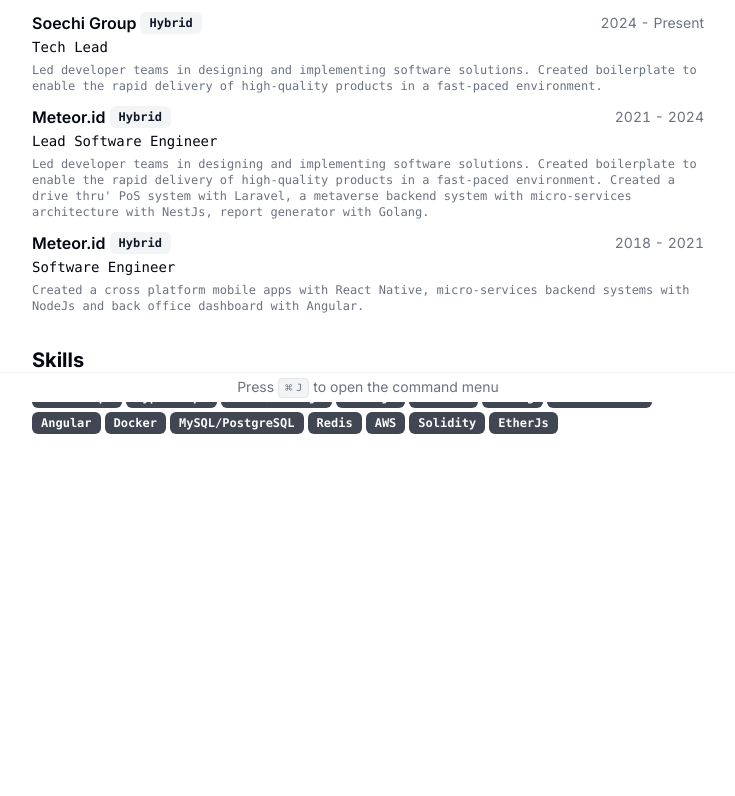
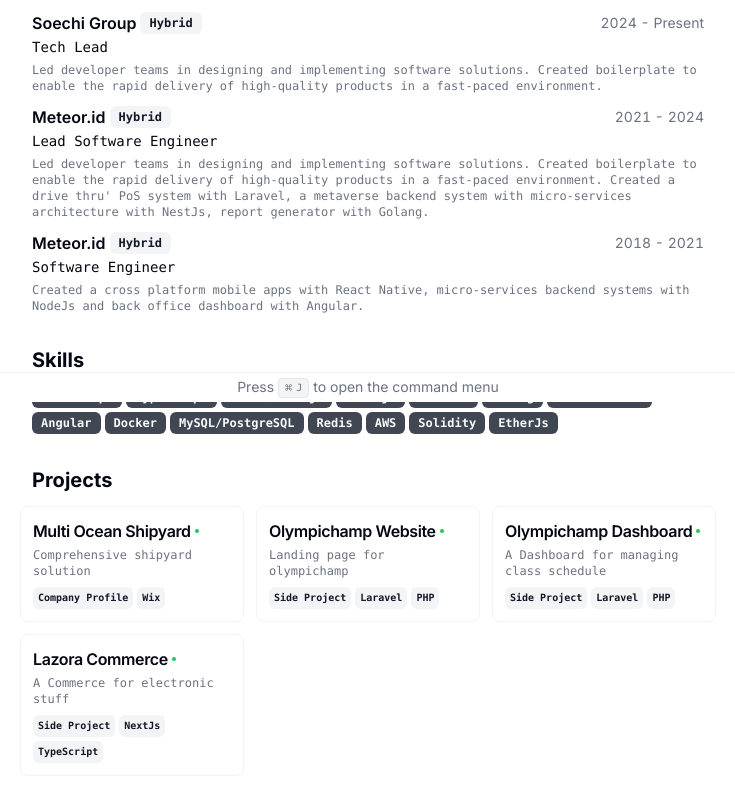
Before and after one commit to sinardyas/personal-cv, a Next.js app: page / in a window 1280 px wide. Shown: the part 398-1194 px from the top of the page, without its empty margins (272-1007 px from the left). Before the commit the page ends 896 px from the top, so only its background shows below. Built offline with nearby package versions, Linux system fonts and the light colour scheme.

Commit message:
feat: enable project section

```diff
--- a/src/app/page.tsx
+++ b/src/app/page.tsx
@@ -167,7 +167,7 @@
           </div>
         </Section>
 
-        {/* <Section className="print-force-new-page scroll-mb-16">
+        <Section className="print-force-new-page scroll-mb-16">
           <h2 className="text-xl font-bold">Projects</h2>
           <div className="-mx-3 grid grid-cols-1 gap-3 print:grid-cols-3 print:gap-2 md:grid-cols-2 lg:grid-cols-3">
             {RESUME_DATA.projects.map((project) => {
@@ -182,7 +182,7 @@
               );
             })}
           </div>
-        </Section> */}
+        </Section>
       </section>
 
       <CommandMenu
--- a/src/data/resume-data.tsx
+++ b/src/data/resume-data.tsx
@@ -112,164 +112,46 @@
   ],
   projects: [
     {
-      title: "Consultly",
+      title: "Multi Ocean Shipyard",
       techStack: [
-        "Side Project",
-        "TypeScript",
-        "Next.js",
-        "Vite",
-        "GraphQL",
-        "WebRTC",
+        "Company Profile",
+        "Wix"
       ],
-      description: "A platform to build and grow your online business",
-      logo: ConsultlyLogo,
+      description: "Comprehensive shipyard solution",
       link: {
-        label: "consultly.com",
-        href: "https://consultly.com/",
+        label: "multioceanshipyard.com",
+        href: "https://www.multioceanshipyard.com/",
       },
     },
     {
-      title: "Monito",
-      techStack: ["Side Project", "TypeScript", "Next.js", "Browser Extension"],
+      title: "Olympichamp Website",
+      techStack: ["Side Project", "Laravel", "PHP"],
       description:
-        "Browser extension that records everything happening in a web application",
-      logo: MonitoLogo,
+        "Landing page for olympichamp",
       link: {
-        label: "monito.dev",
-        href: "https://monito.dev/",
+        label: "olympichamp.com",
+        href: "https://helloolympichamp.wixstudio.io/my-site",
       },
     },
     {
-      title: "Jarocki.me",
-      techStack: ["Side Project", "Next.js", "MDX"],
+      title: "Olympichamp Dashboard",
+      techStack: ["Side Project", "Laravel", "PHP"],
       description:
-        "My personal website and blog. Built with Next.js and Notion API",
-      logo: JarockiMeLogo,
+        "A Dashboard for managing class schedule",
       link: {
-        label: "github.com",
-        href: "https://jarocki.me/",
+        label: "dev-dashboard.olympichamp.com",
+        href: "https://dev-dashboard.olympichamp.com",
       },
     },
     {
-      title: "Minimal",
-      techStack: ["Side Project", "Next.js", "Puppeteer"],
+      title: "Lazora Commerce",
+      techStack: ["Side Project", "NextJs", "TypeScript"],
       description:
-        "Minimalist calendars, habit trackers and planners generator",
-      logo: Minimal,
+        "A Commerce for electronic stuff",
       link: {
-        label: "useminimal.com",
-        href: "https://useminimal.com/",
+        label: "dev-dashboard.olympichamp.com",
+        href: "https://lazora.vercel.app/",
       },
-    },
-    {
-      title: "Barepapers",
-      techStack: ["Side Project", "Next.js", "Puppeteer"],
-      description:
-        "Generates beautiful wallpapers using random shapes and gradients",
-      logo: BarepapersLogo,
-      link: {
-        label: "barepapers.com",
-        href: "https://barepapers.com/",
-      },
-    },
-    {
-      title: "Year progress",
-      techStack: ["Side Project", "TypeScript", "Next.js"],
-      description: "Tracks current year progress and displays a countdown",
-      logo: YearProgressLogo,
-      link: {
-        label: "getyearprogress.com",
-        href: "https://getyearprogress.com/",
-      },
-    },
-    {
-      title: "Parabol",
-      techStack: [
-        "Full Stack Developer",
-        "TypeScript",
-        "React",
-        "Node.js",
-        "GraphQL",
-      ],
-      description:
-        "The Agile meeting co-pilot that delivers better meetings with less effort",
-      logo: ParabolLogo,
-      link: {
-        label: "github.com",
-        href: "https://parabol.co/",
-      },
-    },
-    {
-      title: "Evercast",
-      techStack: [
-        "Lead Frontend Developer",
-
-        "TypeScript",
-        "React",
-        "Node.js",
-        "GraphQL",
-      ],
-      description:
-        "Creative collaboration platform that combines video conferencing and HD media streaming",
-      logo: EvercastLogo,
-      link: {
-        label: "evercast.us",
-        href: "https://www.evercast.us/",
-      },
-    },
-    {
-      title: "Mobile Vikings",
-      techStack: ["Lead Android Developer", "Android", "Kotlin"],
-      description:
-        "Android application for leading virtual mobile operator in Poland",
-      logo: MobileVikingsLogo,
-      link: {
-        label: "mobilevikings.pl",
-        href: "https://mobilevikings.pl/",
-      },
-    },
-    {
-      title: "Howdy",
-      techStack: ["Lead Android Developer", "Android", "Kotlin"],
-      description:
-        "Howdy is a place for you to join communities you care about",
-      logo: Howdy,
-      link: {
-        label: "play.google.com",
-        href: "https://howdy.co/",
-      },
-    },
-    {
-      title: "Tastycloud",
-      techStack: ["Lead Android Developer", "Android", "Kotlin"],
-      description:
-        "Android application for managing and displaying restaurant menus in kiosk mode",
-      logo: TastyCloudLogo,
-      link: {
-        label: "tastycloud.fr",
-        href: "https://www.tastycloud.fr/",
-      },
-    },
-    {
-      title: "Ambit",
-      techStack: ["Lead Android Developer", "Android", "Kotlin"],
-      description:
-        "Android application that helps with sharing your contact details",
-      logo: AmbitLogo,
-    },
-    {
-      title: "Bim",
-      techStack: ["Lead Android Developer", "Android", "Kotlin"],
-      description:
-        "Android application that helps with booking a table in a restaurants",
-      logo: BimLogo,
-    },
-    {
-      title: "Canal Digital GO",
-      techStack: ["Lead Android Developer", "Android", "Kotlin"],
-      description:
-        "Video streaming mobile application for Canal Digital subscribers",
-      logo: CDGOLogo,
-    },
+    }
   ],
 } as const;
```
